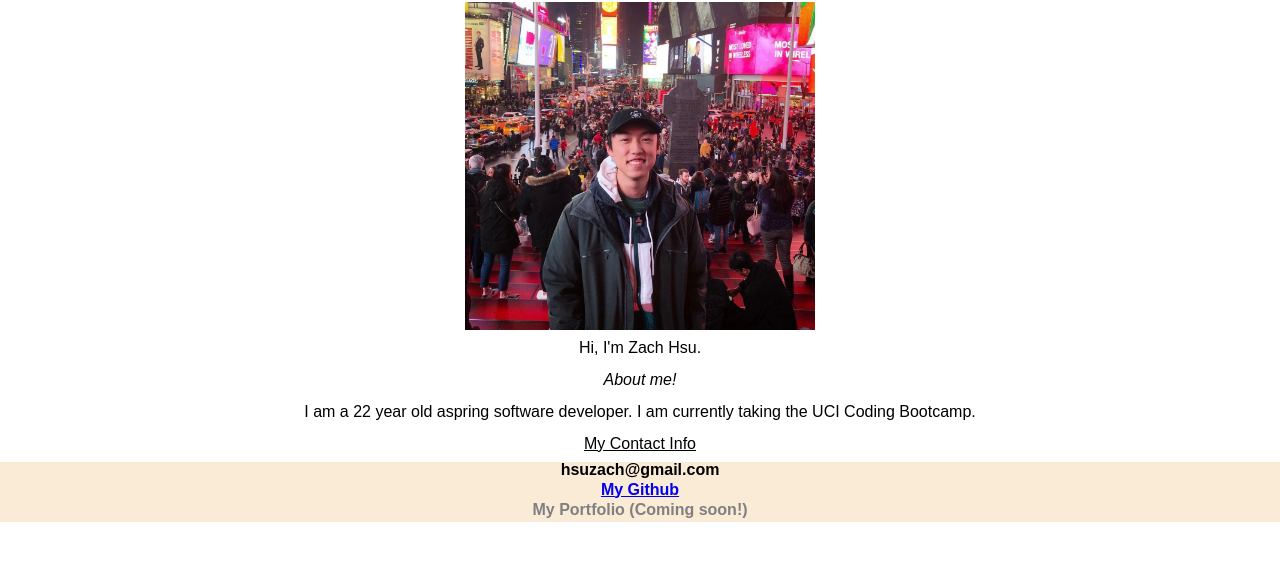
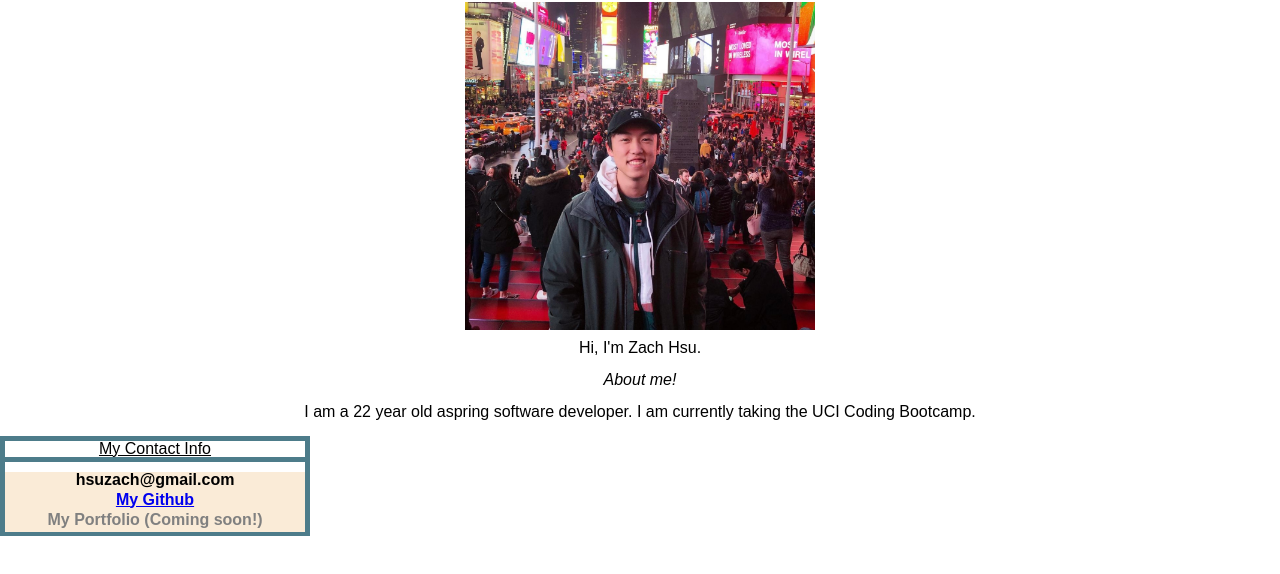
Before and after one commit to hsuzach/MyBio, a plain HTML site: page index.html in a window 1280 px wide. Shown: the part 58-632 px from the top of the page. Drawn offline with Linux system fonts and the light colour scheme.

Commit message:
adding borders and margins

```diff
--- a/index.html
+++ b/index.html
@@ -37,7 +37,7 @@
     </p>
 
     <br>
-
+  <div class="contactinfo">
   <h3>My Contact Info</h3>
 
     <ul>
@@ -49,7 +49,7 @@
       <li id="grey">My Portfolio (Coming soon!)</li>
 
     </ul>
-
+  </div>
 
 </body>
 </html>
--- a/style.css
+++ b/style.css
@@ -26,7 +26,7 @@ h3 {
 
 ul {
   background-color: antiquewhite;
-  background-size:contain;
+  background-size: contain;
   align-content: center;
   ;
 
@@ -40,10 +40,20 @@ li {
 }
 
 .icons {
-  margin: 10px ;
+  margin: 10px;
 }
 
 #grey {
   color: grey;
 
 }
+
+.contactinfo {
+  border: solid 5px #4d7c8a;
+  height: 90px;
+  width: 300px;
+}
+
+h3 {
+  border-bottom: #4d7c8a solid 5px ;
+}
```
